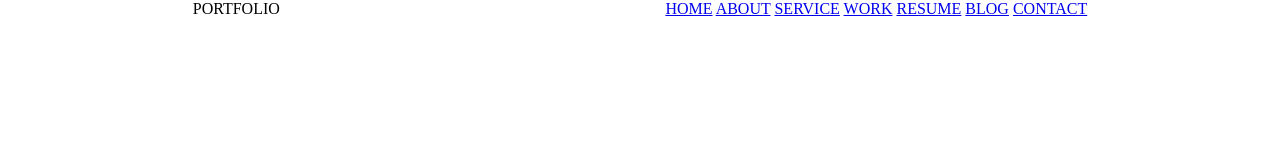
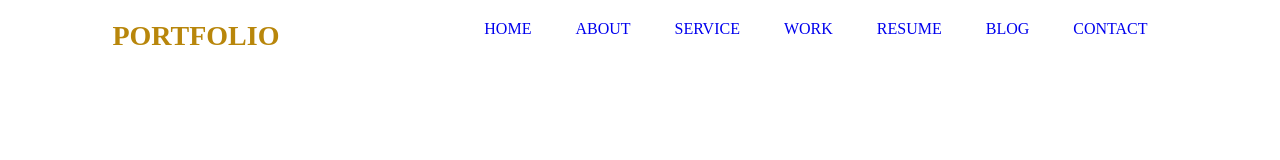
Before and after one commit to brajesh708/my_portfolio_brajesh, a plain HTML site: page index.html in a window 1280 px wide. Drawn offline with Linux system fonts and the light colour scheme.

Commit message:
nav dizin

```diff
--- a/index.css
+++ b/index.css
@@ -6,4 +6,20 @@
 #topnav{
     display: flex;
     justify-content: space-around;
+    margin: 20px;
 }
+
+#nav a{
+    margin: 20px;
+    text-decoration: none;
+
+}
+
+#nav a:hover{
+    color: red;
+}
+#port{
+    font-size: 28px;
+    color: darkgoldenrod;
+    font-weight: 700;
+}
--- a/index.html
+++ b/index.html
@@ -10,8 +10,8 @@
     <header>
         <nav>
             <div id="topnav">
-                <div> PORTFOLIO</div>
-                <div> <a href="#">HOME</a>
+                <div id="port"> PORTFOLIO</div>
+                <div id="nav"> <a href="#">HOME</a>
                 <a href="#">ABOUT</a>
                 <a href="#">SERVICE</a>
                 <a href="#">WORK</a>
```
